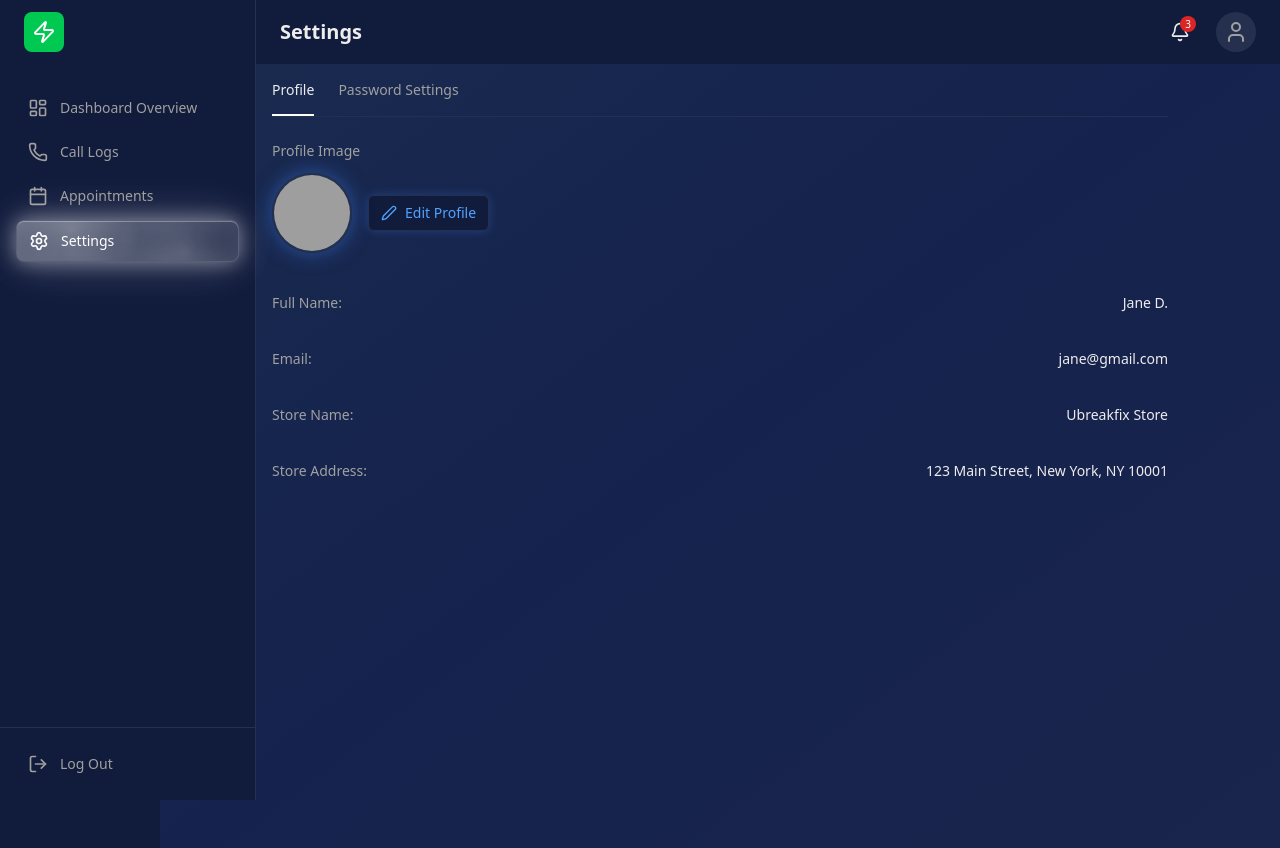
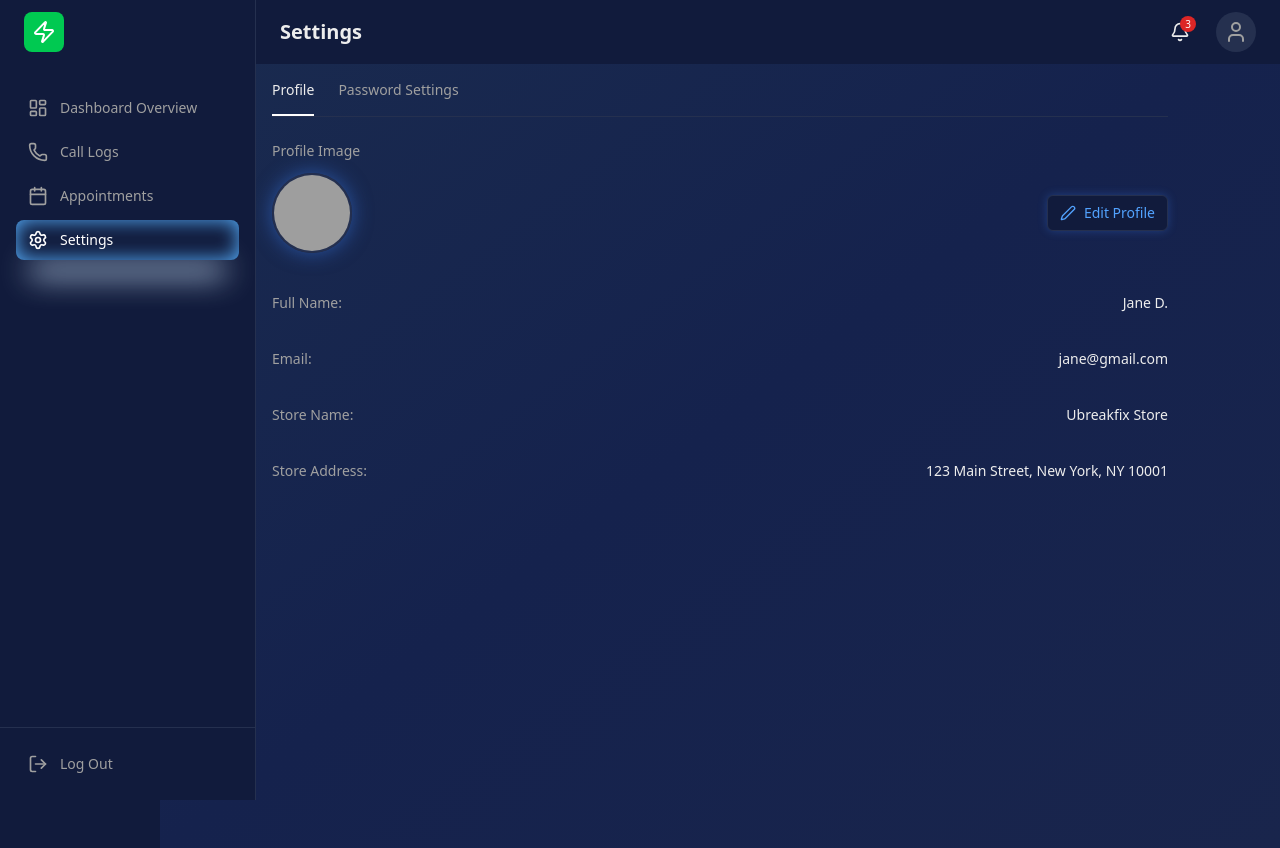
Before and after one commit to tushu003/dashboard-bd, a Next.js app: page /settings in a window 1280 px wide. Built offline with nearby package versions, Linux system fonts and the light colour scheme; grey boxes are pictures that could not be loaded.

Commit message:
modify sidebar button

```diff
--- a/components/common/sidebar.tsx
+++ b/components/common/sidebar.tsx
@@ -92,7 +92,7 @@ export default function Sidebar({ isOpen = false, onClose }: SidebarProps) {
                   className={cn(
                     "group flex items-center gap-3 rounded-lg px-3 py-2.5 text-sm font-medium transition-all duration-200 relative",
                     isActive
-                      ? "custom-shadow-button text-white"
+                      ? "shadow-[inset_0_0_20px_rgba(87,177,255),0_30px_30px_-14px_#D2EAFF] background-blur  text-white"
                       : "text-muted-foreground hover:bg-accent hover:text-accent-foreground"
                   )}
                 >
--- a/components/common/user-menu.tsx
+++ b/components/common/user-menu.tsx
@@ -11,7 +11,6 @@ import {
 
 export default function UserMenu() {
   const handleLogout = () => {
-    // Logout logic here
     console.log("Logging out...")
   }
 
--- a/components/pages/settings/profile-tab.tsx
+++ b/components/pages/settings/profile-tab.tsx
@@ -43,7 +43,7 @@ export default function ProfileTab({ data, onSave }: ProfileTabProps) {
         <label className="block text-sm font-medium text-muted-foreground mb-3">
           Profile Image
         </label>
-        <div className="flex items-center gap-4">
+        <div className="flex justify-between items-center gap-4">
           <div className="relative">
             <div className="h-20 w-20 rounded-full overflow-hidden border-2 border-blue-500/50 shadow-[0_0_20px_rgba(59,130,246,0.5)]">
               <Image
```
